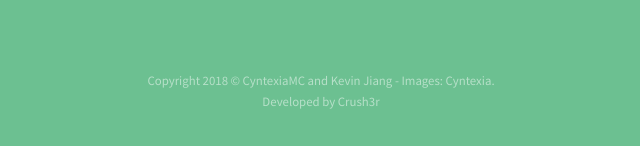
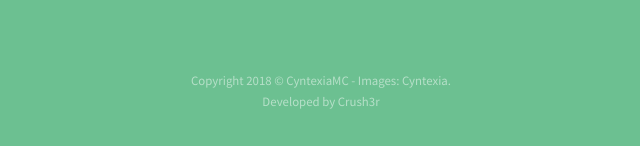
Before and after one commit to Cyntexia/CyntexiaMC, a plain HTML site: page index.html in a window 1280 px wide. Shown: the part 1420-1566 px from the top of the page, 319-959 px from the left. Drawn offline with Linux system fonts and the light colour scheme.

Commit message:
Update index.html

```diff
--- a/index.html
+++ b/index.html
@@ -100,7 +100,7 @@
 				<div class="inner">
 
 					<div class="copyright">
-						Copyright 2018 &copy; CyntexiaMC and Kevin Jiang <a href="https://twitter.com/CyntexiaMC"></a>  -  Images: <a href="https://CyntexiaMC.tk/images">Cyntexia</a>.<br>Developed by <a href="https://forum.CyntexiaMC.tk/u/crush3r"> Crush3r</a>
+						Copyright 2018 &copy; CyntexiaMC <a href="https://twitter.com/CyntexiaMC"></a>  -  Images: <a href="https://CyntexiaMC.tk/images">Cyntexia</a>.<br>Developed by <a href="https://forum.CyntexiaMC.tk/u/crush3r"> Crush3r</a>
 					</div>
 
 				</div>
```
